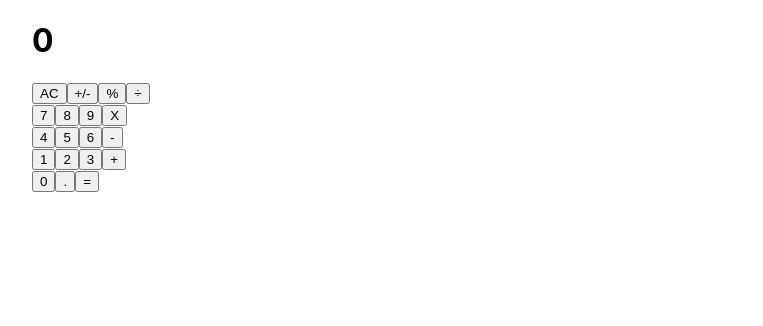
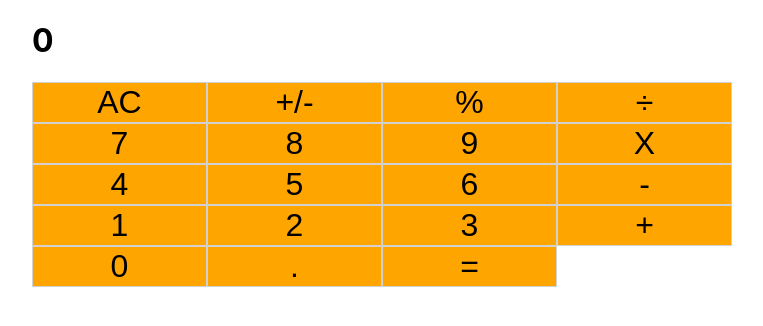
Before and after one commit to imhta/calculator, a React (Create React App) app: page / in a window 1280 px wide. Shown: the top 326 px of the page, without its empty margins (258-1021 px from the left). Built offline with nearby package versions, Linux system fonts and the light colour scheme.

Commit message:
:art: style the button component

```diff
--- a/src/components/Button.jsx
+++ b/src/components/Button.jsx
@@ -1,11 +1,25 @@
 import React from 'react';
 import PropTypes from 'prop-types';
 
-function Button({ name }) {
-  return <button>{name}</button>;
+function Button({ name, wide, color }) {
+  const style = {
+    width: wide ? '50%' : '25%',
+    backgroundColor: color,
+    border: '1px solid #d1d1d1',
+    fontSize: '2rem',
+    cursor: 'pointer',
+  };
+  return <button style={style}>{name}</button>;
 }
 
 Button.propTypes = {
   name: PropTypes.string.isRequired,
+  wide: PropTypes.bool,
+  color: PropTypes.string,
+};
+
+Button.defaultProps = {
+  wide: false,
+  color: 'orange',
 };
 export default Button;
```
